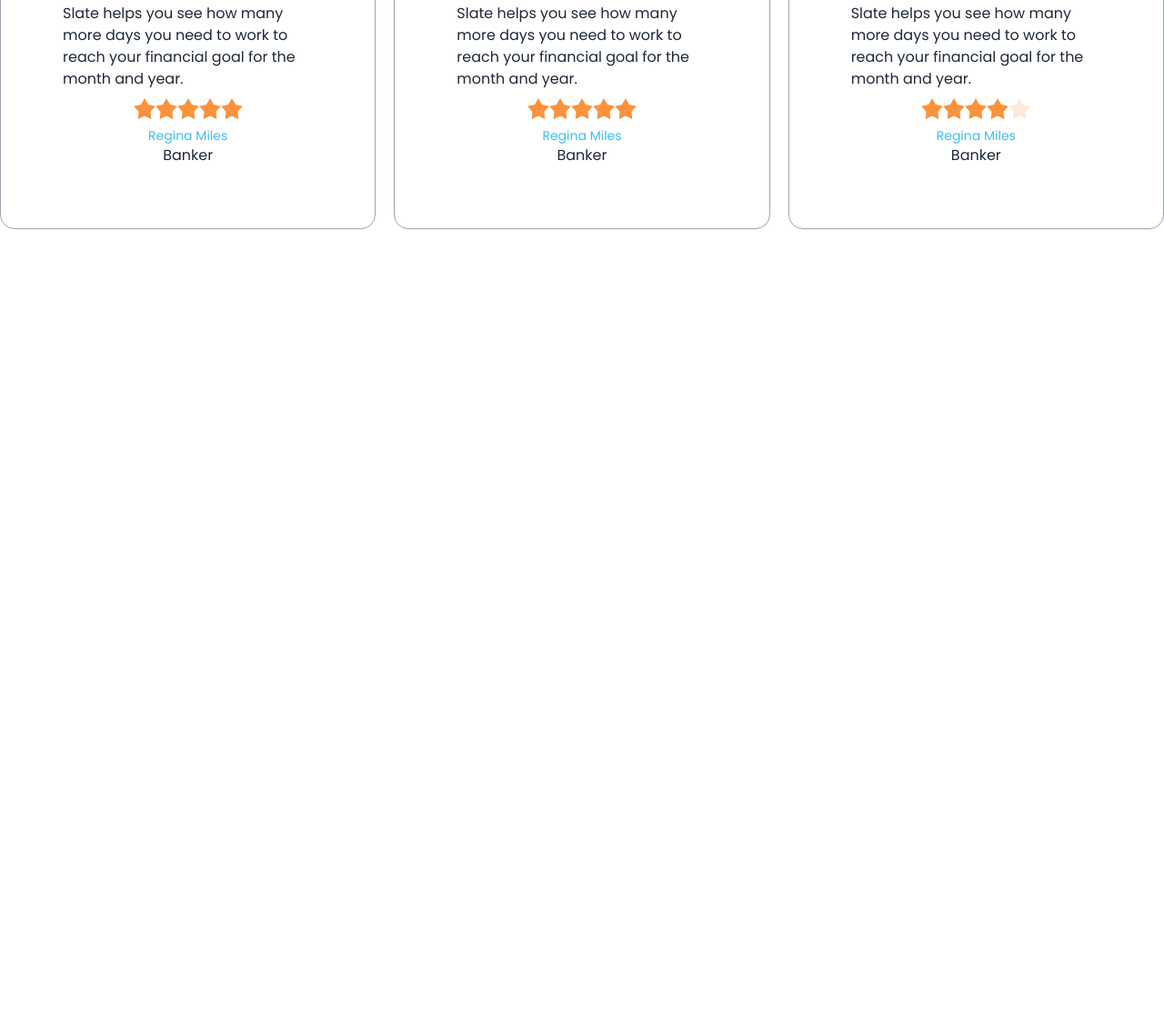
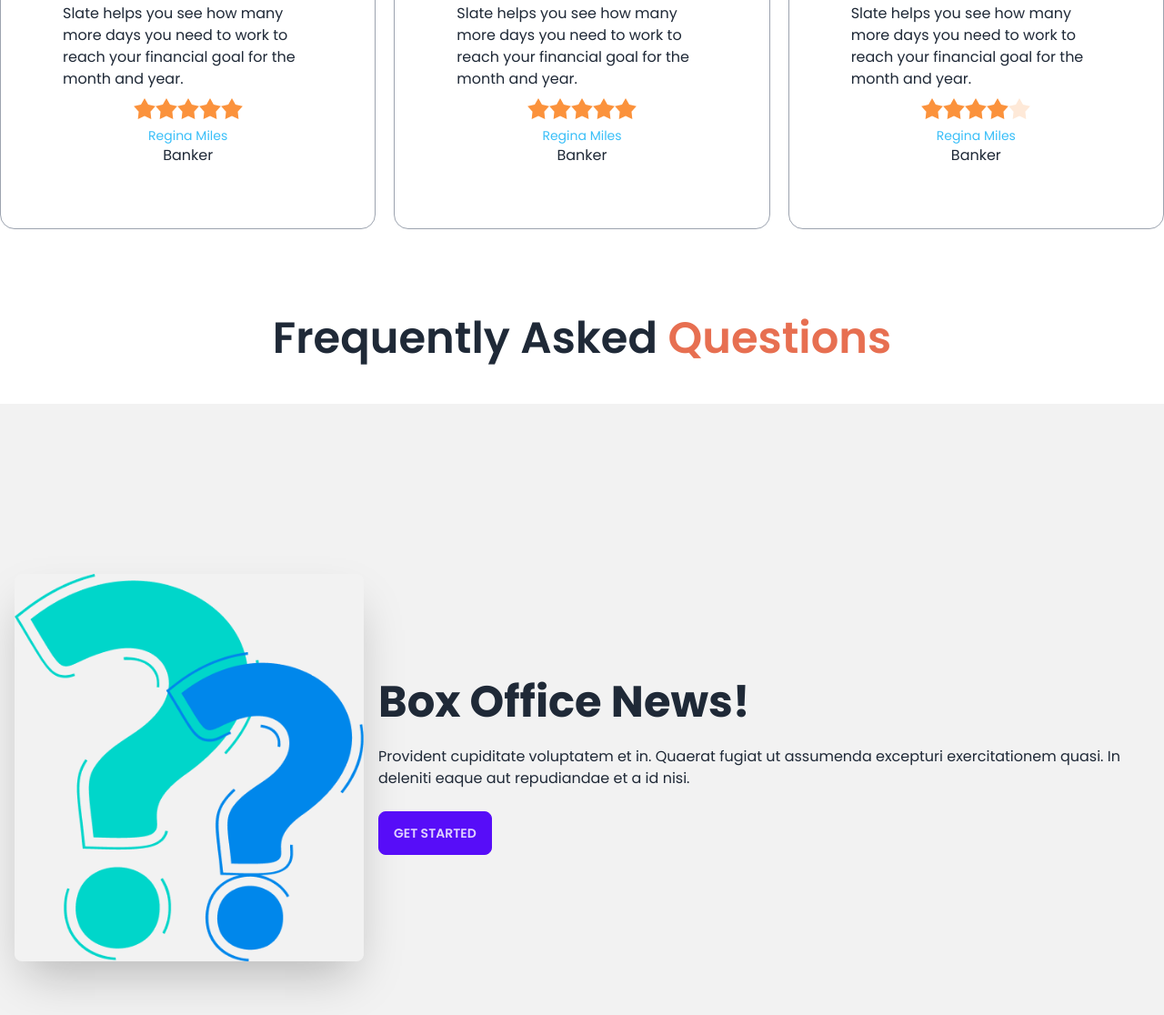
Before and after one commit to abushahed670/biker-zone-with-daisy, a plain HTML site: page index.html in a window 1280 px wide. Shown: the part 1744-2860 px from the top of the page at 91% size. Before the commit the page ends 2092 px from the top, so only its background shows below. Drawn offline with nearby package versions, Linux system fonts and the light colour scheme.

Commit message:
photo added

```diff
--- a/index.html
+++ b/index.html
@@ -287,6 +287,21 @@
             </div>
 
         </section>
+        <!-- FAQ  -->
+        <section class="my-24">
+            <h3 class="text-5xl font-semibold text-center mb-12 ">Frequently Asked <span class="text-[#E76F51]">Questions</span>
+            </h3>
+            <div class="hero min-h-screen bg-base-200">
+                <div class="hero-content flex-col lg:flex-row">
+                  <img src="/images/others/faq.png" class="max-w-sm rounded-lg shadow-2xl" />
+                  <div>
+                    <h1 class="text-5xl font-bold">Box Office News!</h1>
+                    <p class="py-6">Provident cupiditate voluptatem et in. Quaerat fugiat ut assumenda excepturi exercitationem quasi. In deleniti eaque aut repudiandae et a id nisi.</p>
+                    <button class="btn btn-primary">Get Started</button>
+                  </div>
+                </div>
+              </div>
+        </section>
 
     </main>
     <footer>
```
